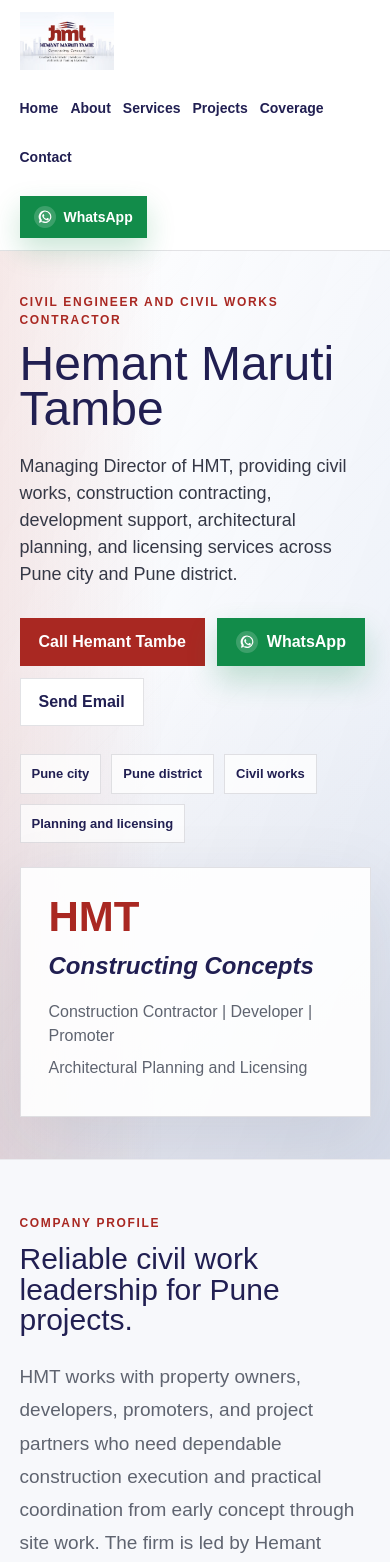
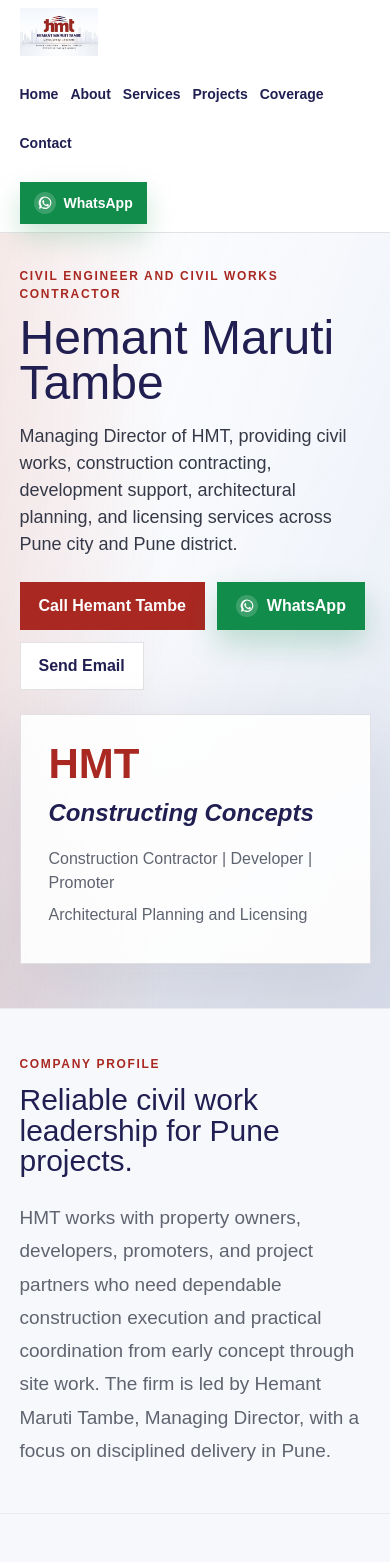
Before and after one commit to jadhasuj/HemantTambe, a Next.js app: page / in a window 390 px wide. Shown: the top 1562 px of the page. Built offline with nearby package versions, Linux system fonts and the light colour scheme.

Commit message:
Reduce hero whitespace and remove duplicate contact blocks

```diff
--- a/app/globals.css
+++ b/app/globals.css
@@ -32,16 +32,16 @@
   align-items: center;
   justify-content: space-between;
   gap: 20px;
-  min-height: 86px;
-  padding: 12px clamp(18px, 5vw, 76px);
+  min-height: 72px;
+  padding: 8px clamp(18px, 5vw, 76px);
   background: rgba(255, 255, 255, 0.95);
   border-bottom: 1px solid var(--line);
   backdrop-filter: blur(16px);
 }
 
 .brand img {
-  width: min(238px, 48vw);
-  height: 58px;
+  width: min(210px, 48vw);
+  height: 48px;
   object-fit: contain;
   object-position: left center;
 }
@@ -75,12 +75,12 @@
 
 .hero {
   position: relative;
-  min-height: calc(100vh - 86px);
+  min-height: auto;
   display: grid;
   grid-template-columns: minmax(0, 1fr) minmax(280px, 390px);
-  align-items: end;
+  align-items: center;
   gap: clamp(24px, 5vw, 72px);
-  padding: clamp(42px, 8vw, 110px) clamp(18px, 5vw, 76px);
+  padding: clamp(34px, 5vw, 68px) clamp(18px, 5vw, 76px) clamp(44px, 6vw, 78px);
   overflow: hidden;
   background:
     linear-gradient(110deg, rgba(255,255,255,.98) 0%, rgba(246,248,252,.95) 50%, rgba(230,236,246,.98) 100%),
@@ -112,7 +112,7 @@
 h1, h2, h3, p { margin-top: 0; }
 h1 {
   max-width: 850px;
-  margin-bottom: 22px;
+  margin-bottom: 18px;
   color: var(--navy);
   font-size: clamp(48px, 8vw, 108px);
   line-height: 0.94;
@@ -140,7 +140,7 @@
   display: flex;
   flex-wrap: wrap;
   gap: 12px;
-  margin-top: 30px;
+  margin-top: 24px;
 }
 
 .heroActions a,
@@ -196,22 +196,6 @@
   fill: currentColor;
 }
 
-.heroStats {
-  display: flex;
-  flex-wrap: wrap;
-  gap: 10px;
-  margin-top: 28px;
-}
-
-.heroStats span {
-  padding: 9px 11px;
-  background: rgba(255, 255, 255, 0.76);
-  border: 1px solid var(--line);
-  color: var(--navy);
-  font-size: 13px;
-  font-weight: 800;
-}
-
 .heroPanel {
   padding: 28px;
   background: rgba(255, 255, 255, 0.91);
@@ -243,7 +227,7 @@
 
 .band,
 .contactBand {
-  padding: 76px clamp(18px, 5vw, 76px);
+  padding: 64px clamp(18px, 5vw, 76px);
 }
 
 .band {
@@ -394,67 +378,14 @@
   border-color: var(--green);
 }
 
-.contactMedia {
-  display: grid;
-  gap: 14px;
-}
-
-.contactCardText {
-  display: grid;
-  gap: 8px;
-  padding: 22px;
-  background: var(--white);
-  color: var(--ink);
-  border: 1px solid rgba(255, 255, 255, 0.16);
-  box-shadow: 0 24px 70px rgba(0, 0, 0, 0.18);
-}
-
-.contactCardText img {
-  width: min(290px, 100%);
-  height: auto;
-  margin-bottom: 8px;
-}
-
-.contactCardText strong {
-  color: var(--navy);
-  font-size: 24px;
-}
-
-.contactCardText span {
-  color: var(--muted);
-}
-
-.contactCardText a {
-  color: var(--navy);
-  font-weight: 800;
-  overflow-wrap: anywhere;
-}
+.contactMedia { display: grid; }
 
 .contactMedia iframe {
   width: 100%;
-  min-height: 340px;
+  min-height: 430px;
   border: 0;
   background: var(--soft);
   box-shadow: 0 24px 70px rgba(0, 0, 0, 0.18);
-}
-
-figure {
-  margin: 0;
-  align-self: center;
-  background: var(--white);
-  padding: 12px;
-  box-shadow: 0 24px 70px rgba(0, 0, 0, 0.18);
-}
-
-figure img {
-  width: 100%;
-  height: auto;
-}
-
-figcaption {
-  padding: 10px 4px 2px;
-  color: var(--muted);
-  font-size: 13px;
 }
 
 footer {
@@ -526,7 +457,7 @@
 
   .band,
   .contactBand {
-    padding-top: 54px;
-    padding-bottom: 54px;
+    padding-top: 46px;
+    padding-bottom: 46px;
   }
 }
--- a/app/page.tsx
+++ b/app/page.tsx
@@ -133,12 +133,6 @@
             </a>
             <a href="mailto:hemantmarutitambe@gmail.com">Send Email</a>
           </div>
-          <div className="heroStats" aria-label="HMT quick facts">
-            <span>Pune city</span>
-            <span>Pune district</span>
-            <span>Civil works</span>
-            <span>Planning and licensing</span>
-          </div>
         </div>
         <aside className="heroPanel" aria-label="HMT company summary">
           <span>HMT</span>
@@ -253,29 +247,12 @@
           </div>
         </div>
         <div className="contactMedia">
-          <div className="contactCardText" aria-label="Readable contact card">
-            <img src="/hmt-logo.jpeg" alt="HMT Constructing Concepts logo" />
-            <strong>Hemant Maruti Tambe</strong>
-            <span>Managing Director</span>
-            <a href="tel:+919595341818">+91 9595341818</a>
-            <a href="tel:+919175251338">+91 9175251338</a>
-            <a href="mailto:hemantmarutitambe@gmail.com">
-              hemantmarutitambe@gmail.com
-            </a>
-          </div>
           <iframe
             title="HMT office location on Google Maps"
             src={`https://www.google.com/maps?q=${mapQuery}&output=embed`}
             loading="lazy"
             referrerPolicy="no-referrer-when-downgrade"
           />
-          <figure>
-            <img
-              src="/hmt-contact-card.jpeg"
-              alt="HMT printed contact card"
-            />
-            <figcaption>Reference card image</figcaption>
-          </figure>
         </div>
       </section>
 
```
